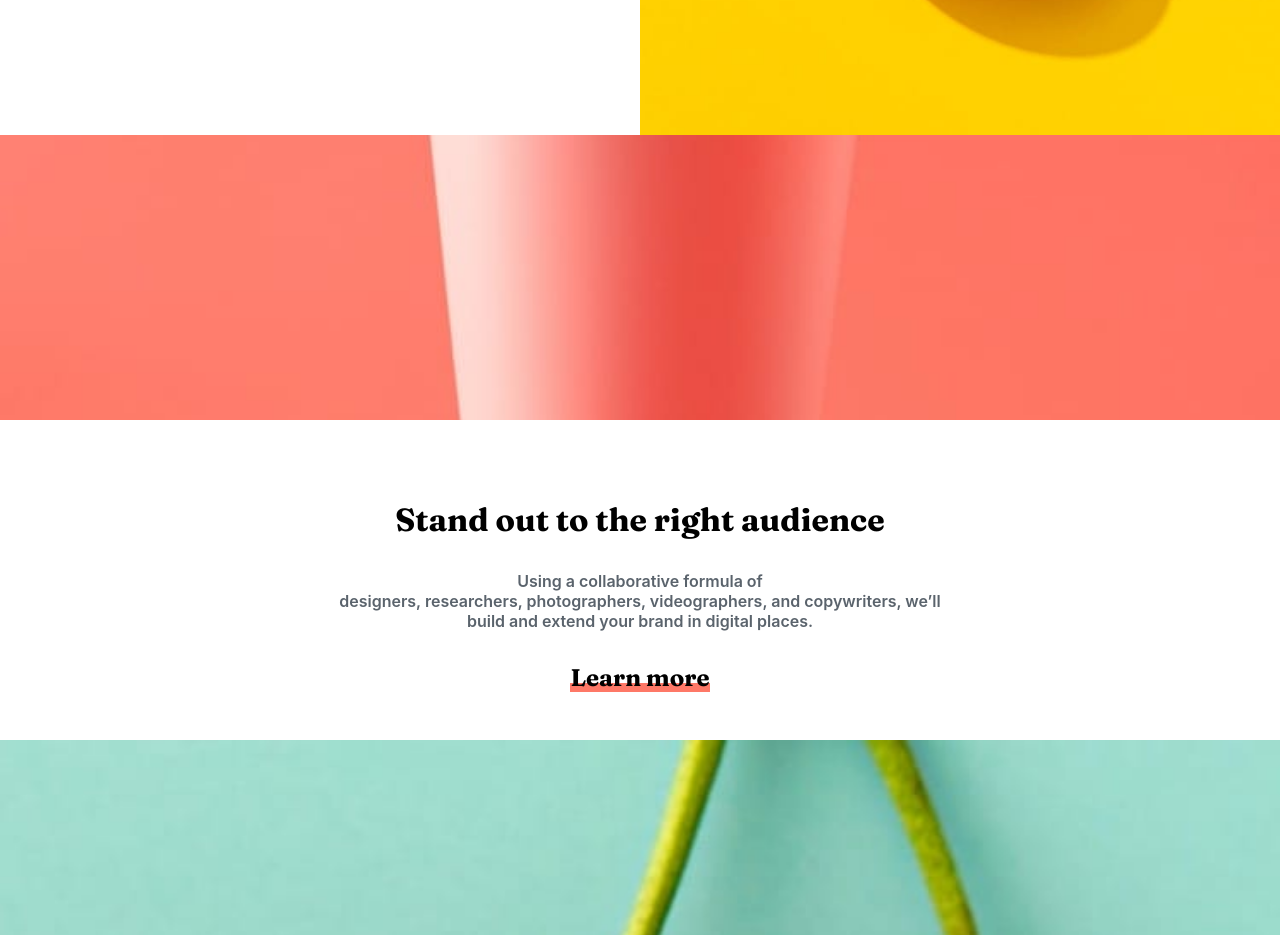
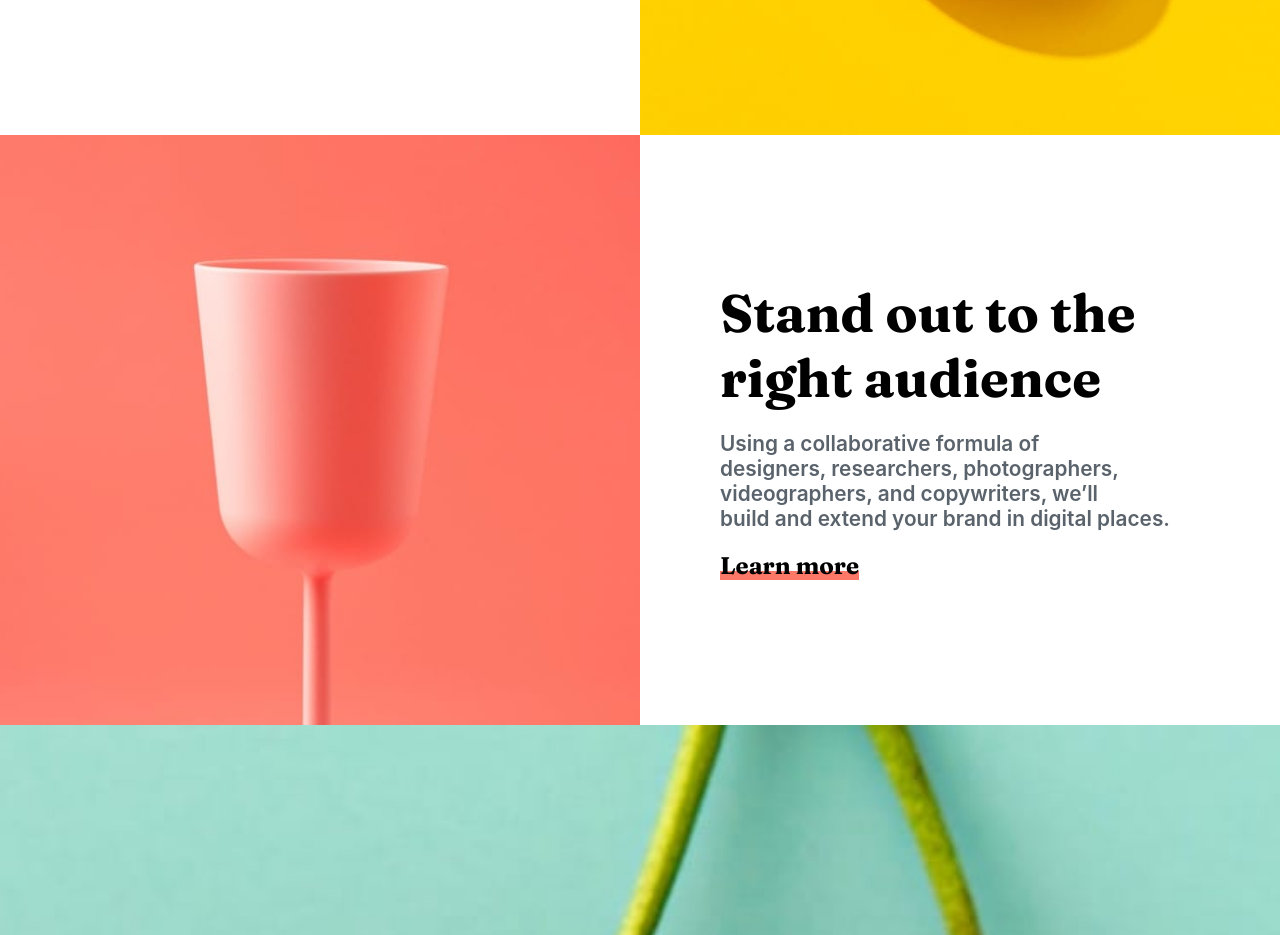
Before and after one commit to kalibir/sunny-side-agency-landing-page, a React (Create React App) app: page / in a window 1280 px wide. Shown: the part 1240-2175 px from the top of the page. Built offline with nearby package versions, Linux system fonts and the light colour scheme.

Commit message:
right text card desktop styles

```diff
--- a/src/components/RightTextCard/styles.scss
+++ b/src/components/RightTextCard/styles.scss
@@ -37,3 +37,50 @@
 		}
 	}
 }
+
+@media (min-width: 768px) {
+	.info-wrapper-right {
+		width: 100%;
+		flex-direction: row;
+		height: 590px;
+		margin: 0;
+		.image-holder-right {
+			width: 50%;
+			height: 100%;
+			background-image: url("../../assets/images/desktop/image-stand-out.jpg");
+		}
+		.text-holder-right {
+			width: 50%;
+			text-align: left;
+			padding: 5em;
+			display: flex;
+			flex-direction: column;
+			justify-content: center;
+			align-items: center;
+			h3 {
+				margin: 0;
+				font-size: 2.3em;
+				align-self: flex-start;
+				padding-right: 1em;
+			}
+			p {
+				font-size: 1em;
+				padding: 0;
+			}
+			a {
+				align-self: flex-start;
+			}
+		}
+	}
+}
+
+@media (min-width: 1024px) {
+	.info-wrapper-right > .text-holder-right {
+		h3 {
+			font-size: 3.3em;
+		}
+		p {
+			font-size: 1.3em;
+		}
+	}
+}
```
